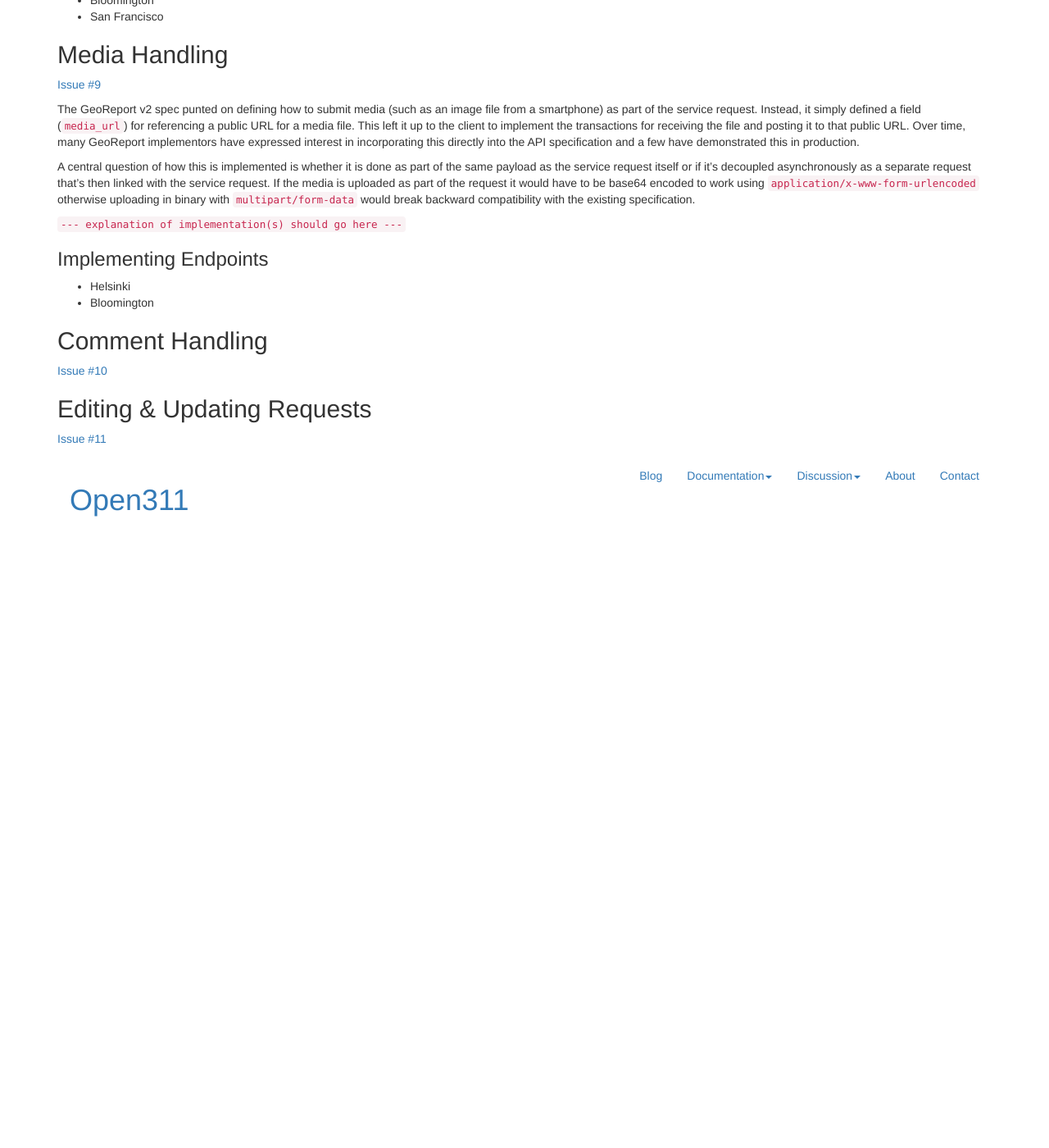
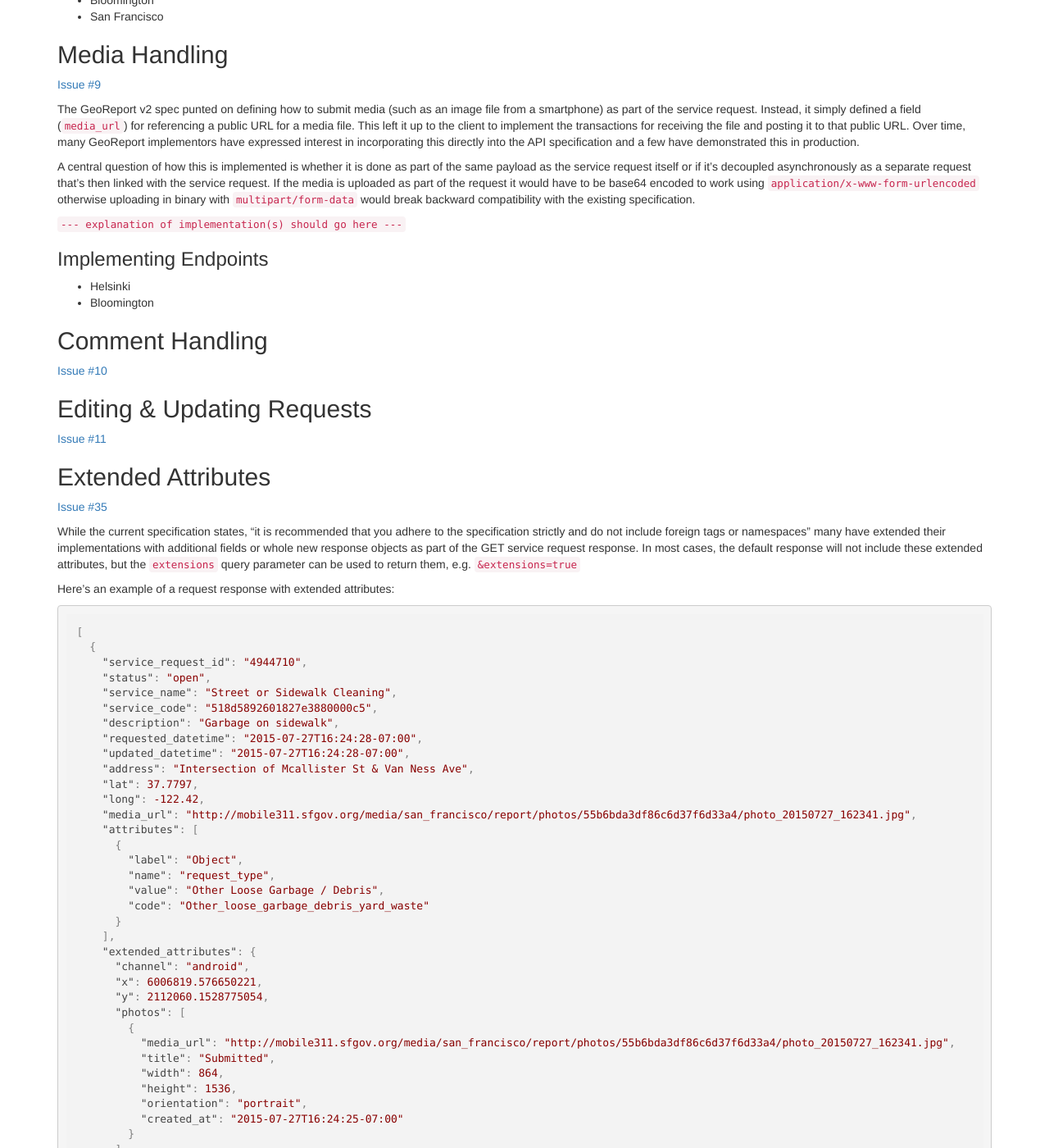
Before and after one commit to open311/open311.github.io, a Jekyll site: the page built from GeoReport_v2/Extensions.md, in a window 1280 px wide and 1400 px high, scrolled down 643 px. Shown: the whole window at 82% size. Built offline with Jekyll 4.4.1, drawn with Linux system fonts in a browser that asks for light colours; nearby versions of some CDN libraries; library files that are not in the unit come from our copies; before the commit the page ends 1273 px from its top, so only the background shows below that; some of the changed text lies outside the part shown.

Commit message:
Adding additional extension examples

```diff
--- a/GeoReport_v2/Extensions.md
+++ b/GeoReport_v2/Extensions.md
@@ -49,3 +49,71 @@ Editing & Updating Requests
 ------
 
 [Issue #11](https://github.com/open311/open311.github.io/issues/11)
+
+Extended Attributes
+------
+
+[Issue #35](https://github.com/open311/open311.github.io/issues/35)
+
+While the current specification states, "it is recommended that you adhere to the specification strictly and do not include foreign tags or namespaces" many have extended their implementations with additional fields or whole new response objects as part of the GET service request response. In most cases, the default response will not include these extended attributes, but the `extensions` query parameter can be used to return them, e.g. `&extensions=true`
+
+Here's an example of a request response with extended attributes:
+
+~~~
+[
+  {
+    "service_request_id": "4944710",
+    "status": "open",
+    "service_name": "Street or Sidewalk Cleaning",
+    "service_code": "518d5892601827e3880000c5",
+    "description": "Garbage on sidewalk",
+    "requested_datetime": "2015-07-27T16:24:28-07:00",
+    "updated_datetime": "2015-07-27T16:24:28-07:00",
+    "address": "Intersection of Mcallister St & Van Ness Ave",
+    "lat": 37.7797,
+    "long": -122.42,
+    "media_url": "http://mobile311.sfgov.org/media/san_francisco/report/photos/55b6bda3df86c6d37f6d33a4/photo_20150727_162341.jpg",
+    "attributes": [
+      {
+        "label": "Object",
+        "name": "request_type",
+        "value": "Other Loose Garbage / Debris",
+        "code": "Other_loose_garbage_debris_yard_waste"
+      }
+    ],
+    "extended_attributes": {
+      "channel": "android",
+      "x": 6006819.576650221,
+      "y": 2112060.1528775054,
+      "photos": [
+        {
+          "media_url": "http://mobile311.sfgov.org/media/san_francisco/report/photos/55b6bda3df86c6d37f6d33a4/photo_20150727_162341.jpg",
+          "title": "Submitted",
+          "width": 864,
+          "height": 1536,
+          "orientation": "portrait",
+          "created_at": "2015-07-27T16:24:25-07:00"
+        }
+      ]
+    },
+    "notes": [
+      {
+        "datetime": "2015-07-27T16:24:19-07:00",
+        "description": "Submitted via Android",
+        "type": "submitted"
+      },
+      {
+        "datetime": "2015-07-27T16:24:28-07:00",
+        "description": "Opened",
+        "type": "opened"
+      }
+    ]
+  }
+]
+~~~
+
+### Implementing Endpoints
+
+- Chicago
+- Boston
+- San Francisco
```
